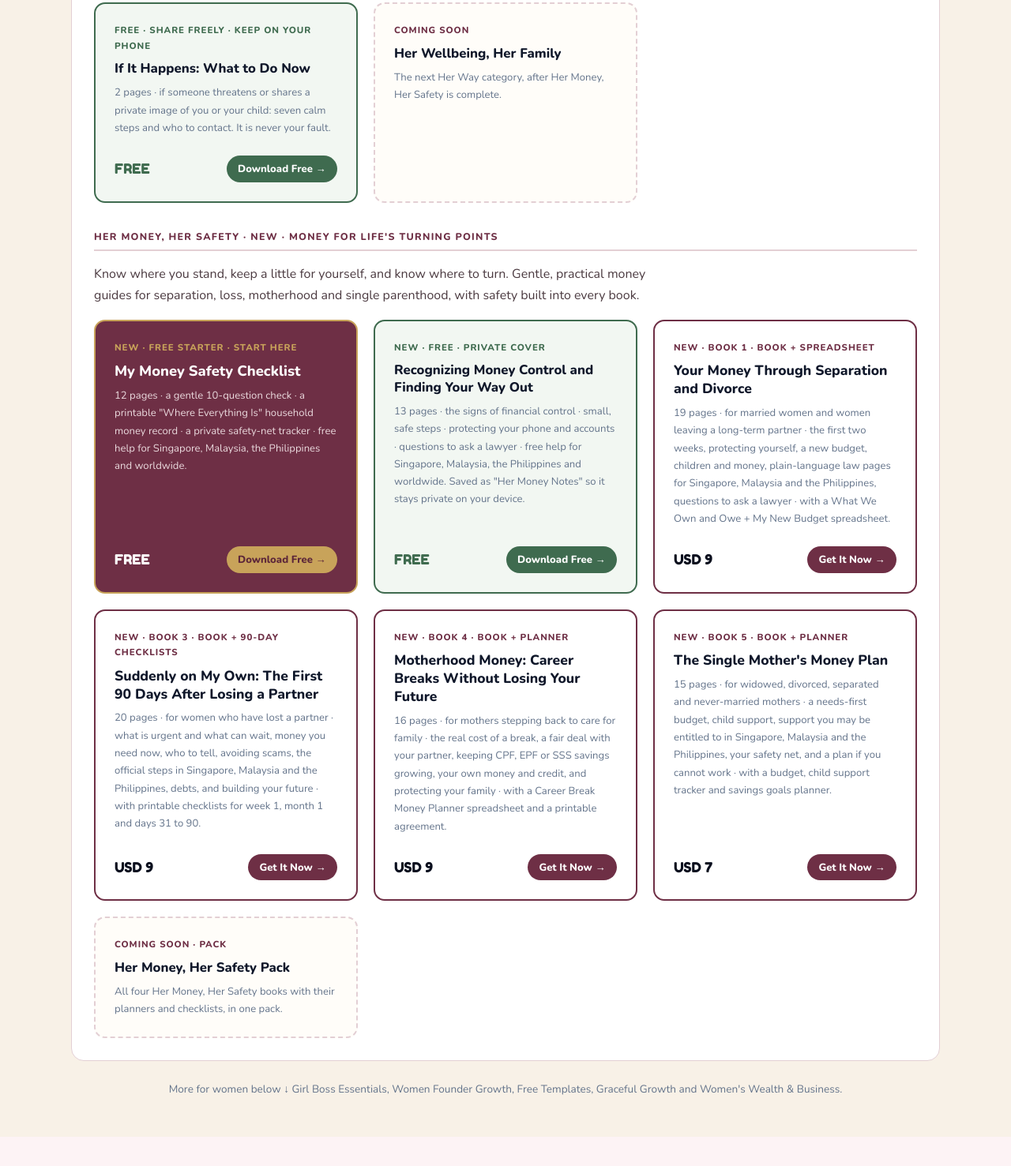
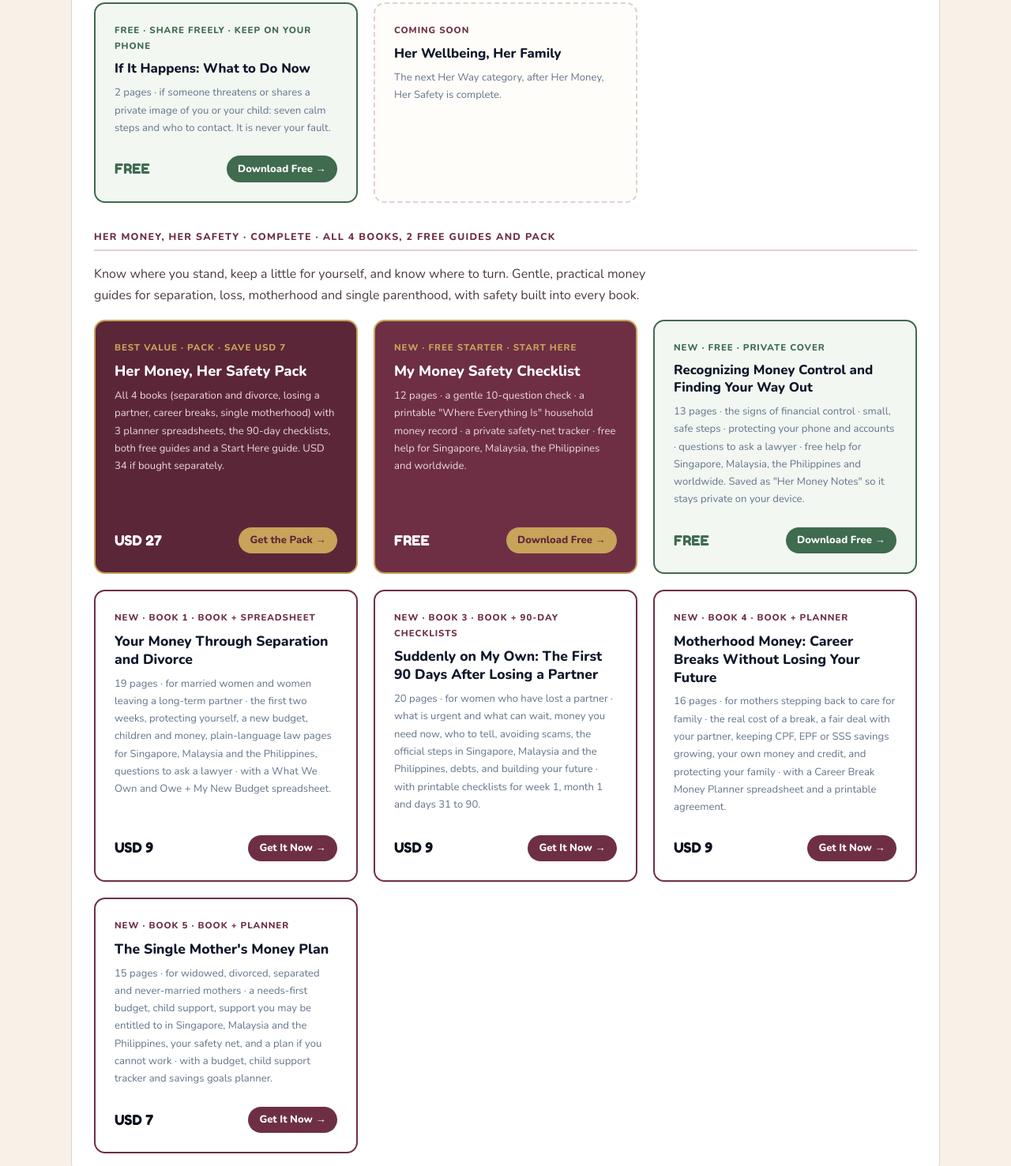
Before and after one commit to simonrajah15-ship-it/volareconsultants.online, a plain HTML site: page index.html in a window 1280 px wide. Shown: the part 5877-7354 px from the top of the page at 79% size. Drawn offline with nearby package versions, Linux system fonts and the light colour scheme.

Commit message:
Update product details and remove upcoming pack

```diff
--- a/index.html
+++ b/index.html
@@ -1120,9 +1120,15 @@
         </div>
       </div>
 
-      <div class="subsection-label" style="color:#6E2F45;border-color:#e3cfd4;margin-top:2rem;">Her Money, Her Safety · New · Money for Life's Turning Points</div>
+      <div class="subsection-label" style="color:#6E2F45;border-color:#e3cfd4;margin-top:2rem;">Her Money, Her Safety · Complete · All 4 Books, 2 Free Guides and Pack</div>
       <p style="color:#4b3a40;margin-bottom:1rem;max-width:720px;">Know where you stand, keep a little for yourself, and know where to turn. Gentle, practical money guides for separation, loss, motherhood and single parenthood, with safety built into every book.</p>
       <div class="new-release-grid">
+        <div class="new-release-card" style="border:2px solid #C8A35A;background:#5C2639;">
+          <div class="product-label" style="color:#C8A35A;">Best Value · Pack · Save USD 7</div>
+          <div class="product-title" style="font-size:1.15rem;color:#ffffff;">Her Money, Her Safety Pack</div>
+          <div class="product-detail" style="color:#ead9dd;">All 4 books (separation and divorce, losing a partner, career breaks, single motherhood) with 3 planner spreadsheets, the 90-day checklists, both free guides and a Start Here guide. USD 34 if bought separately.</div>
+          <div class="product-footer"><span class="product-price" style="color:#ffffff;">USD 27</span><a class="btn-get" style="background:#C8A35A;color:#5C2639;" href="https://volareconsultants.gumroad.com/l/her-money-her-safety-pack" target="_blank">Get the Pack →</a></div>
+        </div>
         <div class="new-release-card" style="border:2px solid #C8A35A;background:#6E2F45;">
           <div class="product-label" style="color:#C8A35A;">New · Free Starter · Start Here</div>
           <div class="product-title" style="font-size:1.15rem;color:#ffffff;">My Money Safety Checklist</div>
@@ -1158,11 +1164,6 @@
           <div class="product-title" style="font-size:1.1rem;">The Single Mother's Money Plan</div>
           <div class="product-detail">15 pages · for widowed, divorced, separated and never-married mothers · a needs-first budget, child support, support you may be entitled to in Singapore, Malaysia and the Philippines, your safety net, and a plan if you cannot work · with a budget, child support tracker and savings goals planner.</div>
           <div class="product-footer"><span class="product-price">USD 7</span><a class="btn-get" style="background:#6E2F45;" href="https://volareconsultants.gumroad.com/l/the-single-mothers-money-plan" target="_blank">Get It Now →</a></div>
-        </div>
-        <div class="new-release-card" style="border:2px dashed #e3cfd4;background:#fffdf9;">
-          <div class="product-label" style="color:#6E2F45;">Coming Soon · Pack</div>
-          <div class="product-title" style="font-size:1.05rem;">Her Money, Her Safety Pack</div>
-          <div class="product-detail">All four Her Money, Her Safety books with their planners and checklists, in one pack.</div>
         </div>
       </div>
     </div>
```
